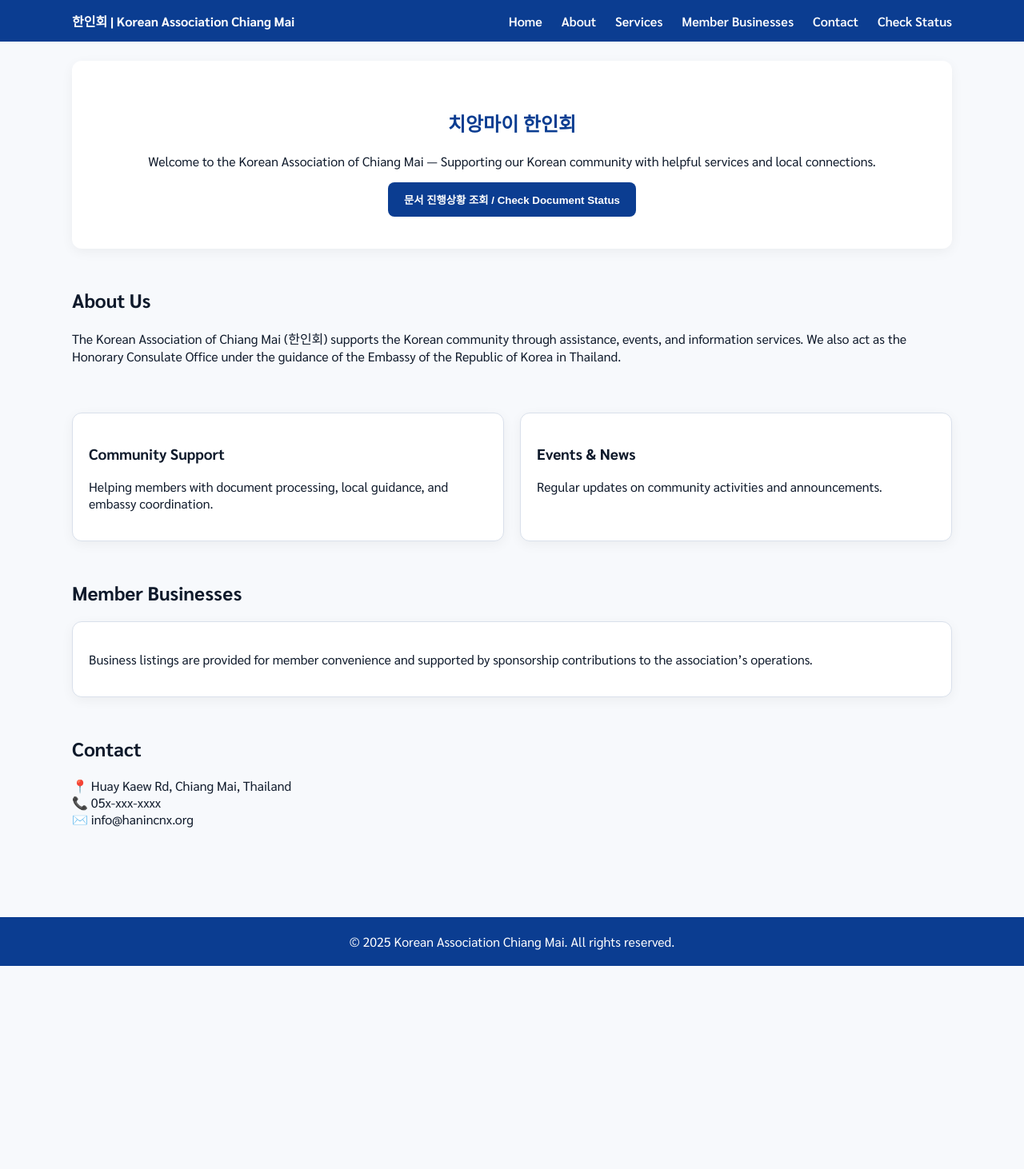
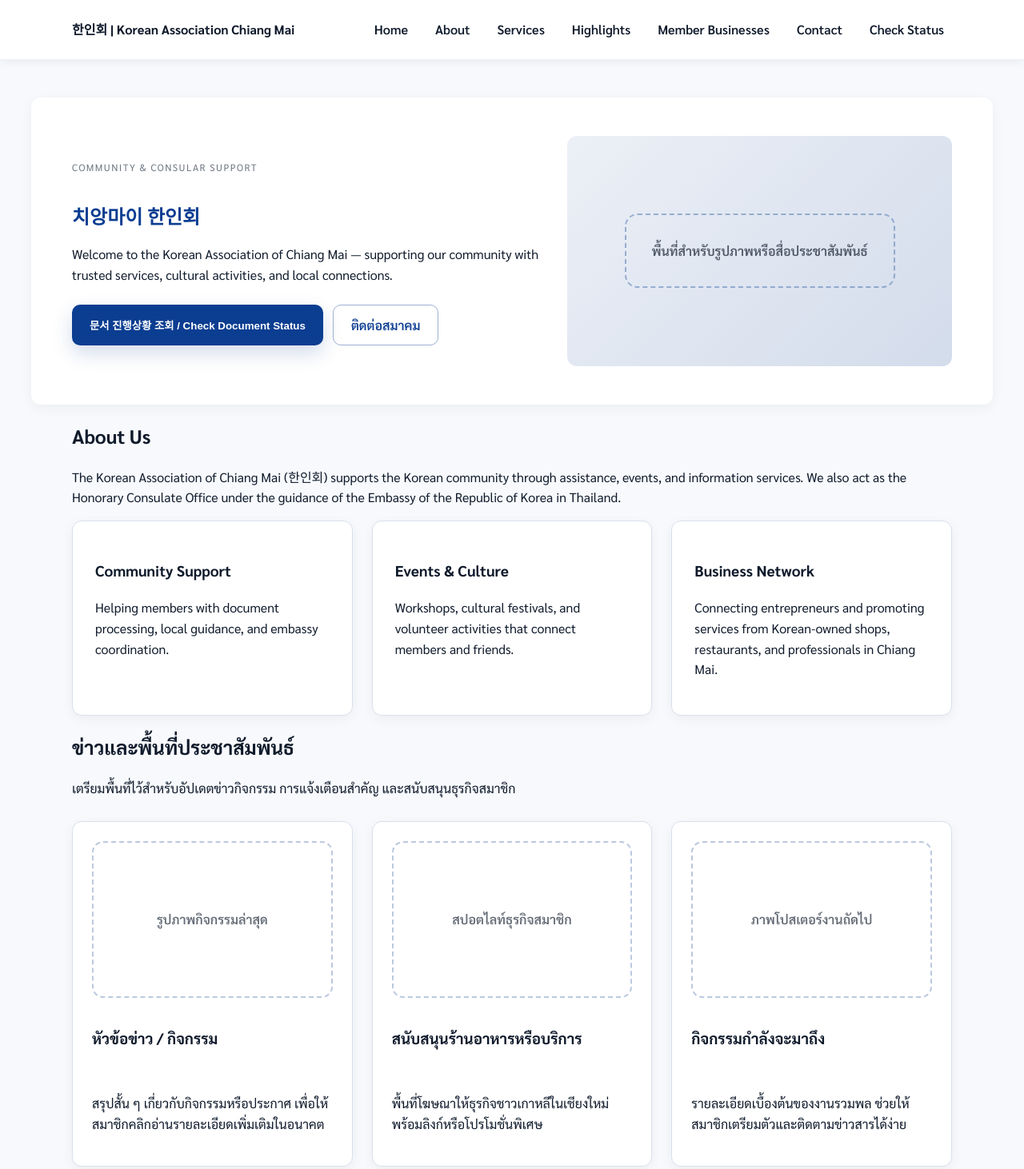
Before and after one commit to lukakudo-creator/hanin-cnx, a plain HTML site: page index.html in a window 1280 px wide. Shown: the top 1462 px of the page at 80% size. Before the commit the page ends 1208 px from the top, so only its background shows below. Drawn offline with Linux system fonts and the light colour scheme.

Commit message:
Revise layout for cleaner announcements space

```diff
--- a/index.html
+++ b/index.html
@@ -9,12 +9,13 @@
 </head>
 <body>
   <header>
-    <div class="nav">
+    <div class="container nav">
       <div class="logo"><strong>한인회 | Korean Association Chiang Mai</strong></div>
       <nav>
         <a href="#home">Home</a>
         <a href="#about">About</a>
         <a href="#services">Services</a>
+        <a href="#news">Highlights</a>
         <a href="#business">Member Businesses</a>
         <a href="#contact">Contact</a>
         <a href="#" id="checkDoc">Check Status</a>
@@ -23,36 +24,73 @@
   </header>
 
   <main>
-    <section id="home" class="hero">
-      <h1>치앙마이 한인회</h1>
-      <p>Welcome to the Korean Association of Chiang Mai — Supporting our Korean community with helpful services and local connections.</p>
-      <button class="btn-primary" id="openModal">문서 진행상황 조회 / Check Document Status</button>
+    <section id="home" class="hero container">
+      <div class="hero-text">
+        <span class="eyebrow">Community &amp; Consular Support</span>
+        <h1>치앙마이 한인회</h1>
+        <p>Welcome to the Korean Association of Chiang Mai — supporting our community with trusted services, cultural activities, and local connections.</p>
+        <div class="hero-actions">
+          <button class="btn-primary" id="openModal">문서 진행상황 조회 / Check Document Status</button>
+          <a class="btn-secondary" href="#contact">ติดต่อสมาคม</a>
+        </div>
+      </div>
+      <div class="hero-visual" aria-hidden="true">
+        <div class="placeholder">พื้นที่สำหรับรูปภาพหรือสื่อประชาสัมพันธ์</div>
+      </div>
     </section>
 
-    <section id="about">
+    <section id="about" class="container">
       <h2>About Us</h2>
       <p>The Korean Association of Chiang Mai (한인회) supports the Korean community through assistance, events, and information services. We also act as the Honorary Consulate Office under the guidance of the Embassy of the Republic of Korea in Thailand.</p>
     </section>
 
-    <section id="services" class="grid">
-      <div class="card">
+    <section id="services" class="container grid services">
+      <article class="card">
         <h3>Community Support</h3>
         <p>Helping members with document processing, local guidance, and embassy coordination.</p>
+      </article>
+      <article class="card">
+        <h3>Events &amp; Culture</h3>
+        <p>Workshops, cultural festivals, and volunteer activities that connect members and friends.</p>
+      </article>
+      <article class="card">
+        <h3>Business Network</h3>
+        <p>Connecting entrepreneurs and promoting services from Korean-owned shops, restaurants, and professionals in Chiang Mai.</p>
+      </article>
+    </section>
+
+    <section id="news" class="container news">
+      <div class="section-header">
+        <h2>ข่าวและพื้นที่ประชาสัมพันธ์</h2>
+        <p>เตรียมพื้นที่ไว้สำหรับอัปเดตข่าวกิจกรรม การแจ้งเตือนสำคัญ และสนับสนุนธุรกิจสมาชิก</p>
       </div>
-      <div class="card">
-        <h3>Events & News</h3>
-        <p>Regular updates on community activities and announcements.</p>
+      <div class="news-grid">
+        <article class="news-card">
+          <div class="media-slot">รูปภาพกิจกรรมล่าสุด</div>
+          <h3>หัวข้อข่าว / กิจกรรม</h3>
+          <p>สรุปสั้น ๆ เกี่ยวกับกิจกรรมหรือประกาศ เพื่อให้สมาชิกคลิกอ่านรายละเอียดเพิ่มเติมในอนาคต</p>
+        </article>
+        <article class="news-card">
+          <div class="media-slot">สปอตไลท์ธุรกิจสมาชิก</div>
+          <h3>สนับสนุนร้านอาหารหรือบริการ</h3>
+          <p>พื้นที่โฆษณาให้ธุรกิจชาวเกาหลีในเชียงใหม่ พร้อมลิงก์หรือโปรโมชั่นพิเศษ</p>
+        </article>
+        <article class="news-card">
+          <div class="media-slot">ภาพโปสเตอร์งานถัดไป</div>
+          <h3>กิจกรรมกำลังจะมาถึง</h3>
+          <p>รายละเอียดเบื้องต้นของงานรวมพล ช่วยให้สมาชิกเตรียมตัวและติดตามข่าวสารได้ง่าย</p>
+        </article>
       </div>
     </section>
 
-    <section id="business">
+    <section id="business" class="container">
       <h2>Member Businesses</h2>
       <div class="card">
         <p>Business listings are provided for member convenience and supported by sponsorship contributions to the association’s operations.</p>
       </div>
     </section>
 
-    <section id="contact">
+    <section id="contact" class="container contact">
       <h2>Contact</h2>
       <p>📍 Huay Kaew Rd, Chiang Mai, Thailand<br>📞 05x-xxx-xxxx<br>✉️ info@hanincnx.org</p>
     </section>
--- a/style.css
+++ b/style.css
@@ -13,84 +13,198 @@ body{
   font-family:'Sarabun',sans-serif;
   background:var(--bg);
   color:var(--text);
+  line-height:1.6;
+}
+
+.container{
+  width:100%;
+  max-width:1100px;
+  margin:0 auto;
+  padding:0 20px;
 }
 
 header{
-  background:var(--primary);
-  color:#fff;
+  background:#fff;
+  color:var(--text);
   position:sticky;
   top:0;
   z-index:1000;
+  box-shadow:0 2px 12px rgba(15,26,43,.08);
 }
 
 .nav{
   display:flex;
   justify-content:space-between;
   align-items:center;
-  max-width:1100px;
-  margin:auto;
-  padding:14px 16px;
+  gap:16px;
+  padding:18px 0;
+}
+
+.logo{font-weight:700;}
+
+nav{
+  display:flex;
+  align-items:center;
+  flex-wrap:wrap;
+  gap:14px;
 }
 
 nav a{
-  color:#fff;
+  color:var(--text);
   text-decoration:none;
-  margin-left:20px;
   font-weight:600;
+  padding:6px 10px;
+  border-radius:6px;
 }
 
 nav a:hover{
-  text-decoration:underline;
+  background:rgba(11,61,145,.08);
 }
 
-main{
-  max-width:1100px;
-  margin:auto;
-  padding:24px 16px;
+main{padding:48px 0 32px;}
+
+section{margin-bottom:64px;}
+
+.hero{
+  display:grid;
+  gap:32px;
+  background:#fff;
+  border-radius:var(--radius);
+  padding:48px clamp(20px,4vw,56px);
+  box-shadow:var(--shadow);
+  align-items:center;
 }
 
-section{margin-bottom:48px;}
+.hero-text h1{color:var(--primary);margin-bottom:16px;}
 
-.hero{
-  background:#fff;
-  border-radius:var(--radius);
-  padding:40px;
-  text-align:center;
-  box-shadow:var(--shadow);
+.eyebrow{
+  text-transform:uppercase;
+  font-size:.75rem;
+  letter-spacing:.12em;
+  color:rgba(15,26,43,.6);
+  display:inline-block;
+  margin-bottom:12px;
 }
 
-.hero h1{color:var(--primary);}
+.hero-actions{
+  display:flex;
+  flex-wrap:wrap;
+  gap:12px;
+  margin-top:24px;
+}
+
+.btn-primary,
+.btn-secondary{
+  border-radius:10px;
+  padding:12px 22px;
+  font-weight:600;
+  cursor:pointer;
+  transition:transform .2s ease, box-shadow .2s ease;
+}
 
 .btn-primary{
   background:var(--primary);
   color:#fff;
   border:none;
-  border-radius:8px;
-  padding:12px 20px;
-  font-weight:600;
-  cursor:pointer;
+  box-shadow:0 10px 25px rgba(11,61,145,.18);
 }
 
-.btn-primary:hover{opacity:.9;}
+.btn-secondary{
+  background:transparent;
+  color:var(--primary);
+  border:1px solid rgba(11,61,145,.4);
+  text-decoration:none;
+}
+
+.btn-primary:hover,
+.btn-secondary:hover{
+  transform:translateY(-2px);
+  box-shadow:0 12px 22px rgba(11,61,145,.18);
+}
+
+.hero-visual{
+  min-height:240px;
+  background:linear-gradient(135deg,rgba(11,61,145,.08),rgba(11,61,145,.18));
+  border-radius:var(--radius);
+  display:flex;
+  align-items:center;
+  justify-content:center;
+  padding:24px;
+}
+
+.placeholder{
+  border:2px dashed rgba(11,61,145,.35);
+  border-radius:16px;
+  padding:32px;
+  text-align:center;
+  font-weight:600;
+  color:rgba(15,26,43,.7);
+}
 
 .card{
   background:var(--surface);
   border:1px solid var(--border);
   border-radius:var(--radius);
-  padding:20px;
+  padding:28px;
   box-shadow:var(--shadow);
-  margin-top:12px;
 }
 
-.grid{display:grid;gap:20px;}
-@media(min-width:700px){.grid{grid-template-columns:repeat(2,1fr);}}
+.grid{display:grid;gap:24px;}
+@media(min-width:720px){
+  .hero{grid-template-columns:1.1fr 0.9fr;}
+  .grid{grid-template-columns:repeat(3,minmax(0,1fr));}
+  .services.grid{align-items:stretch;}
+}
+
+.news .section-header{margin-bottom:28px;}
+
+.news-grid{
+  display:grid;
+  gap:24px;
+}
+
+@media(min-width:860px){
+  .news-grid{grid-template-columns:repeat(3,minmax(0,1fr));}
+}
+
+.news-card{
+  background:#fff;
+  border-radius:var(--radius);
+  padding:24px;
+  display:flex;
+  flex-direction:column;
+  gap:18px;
+  border:1px solid var(--border);
+  box-shadow:var(--shadow);
+}
+
+.media-slot{
+  min-height:160px;
+  border-radius:14px;
+  border:2px dashed rgba(11,61,145,.28);
+  display:flex;
+  align-items:center;
+  justify-content:center;
+  text-align:center;
+  font-weight:600;
+  color:rgba(15,26,43,.65);
+  padding:16px;
+}
+
+.contact p{font-size:1.05rem;}
 
 footer{
   background:#0b3d91;
   color:#fff;
   text-align:center;
-  padding:20px;
+  padding:24px 16px;
   margin-top:40px;
+}
+
+@media(max-width:640px){
+  .nav{flex-direction:column;align-items:flex-start;}
+  nav{width:100%;}
+  nav a{padding:8px 0;}
 }
 
 /* Modal */
```
